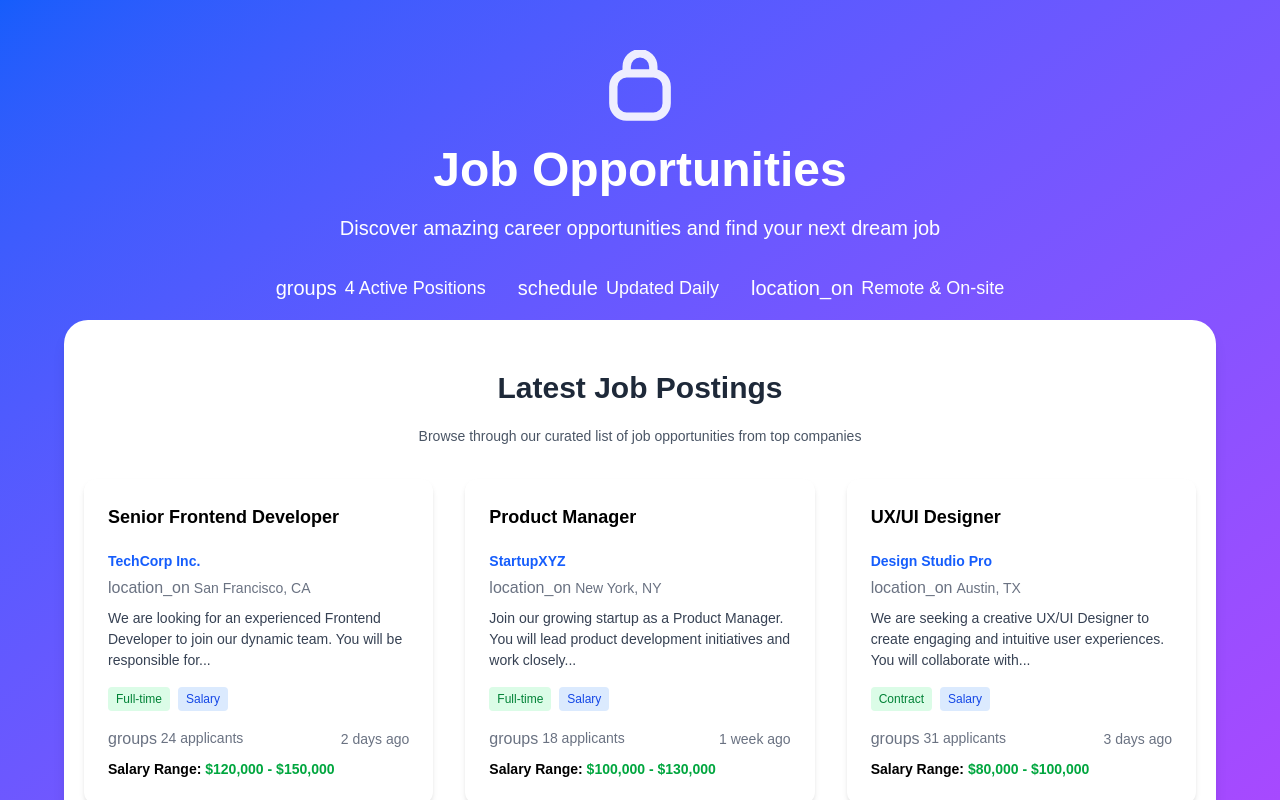
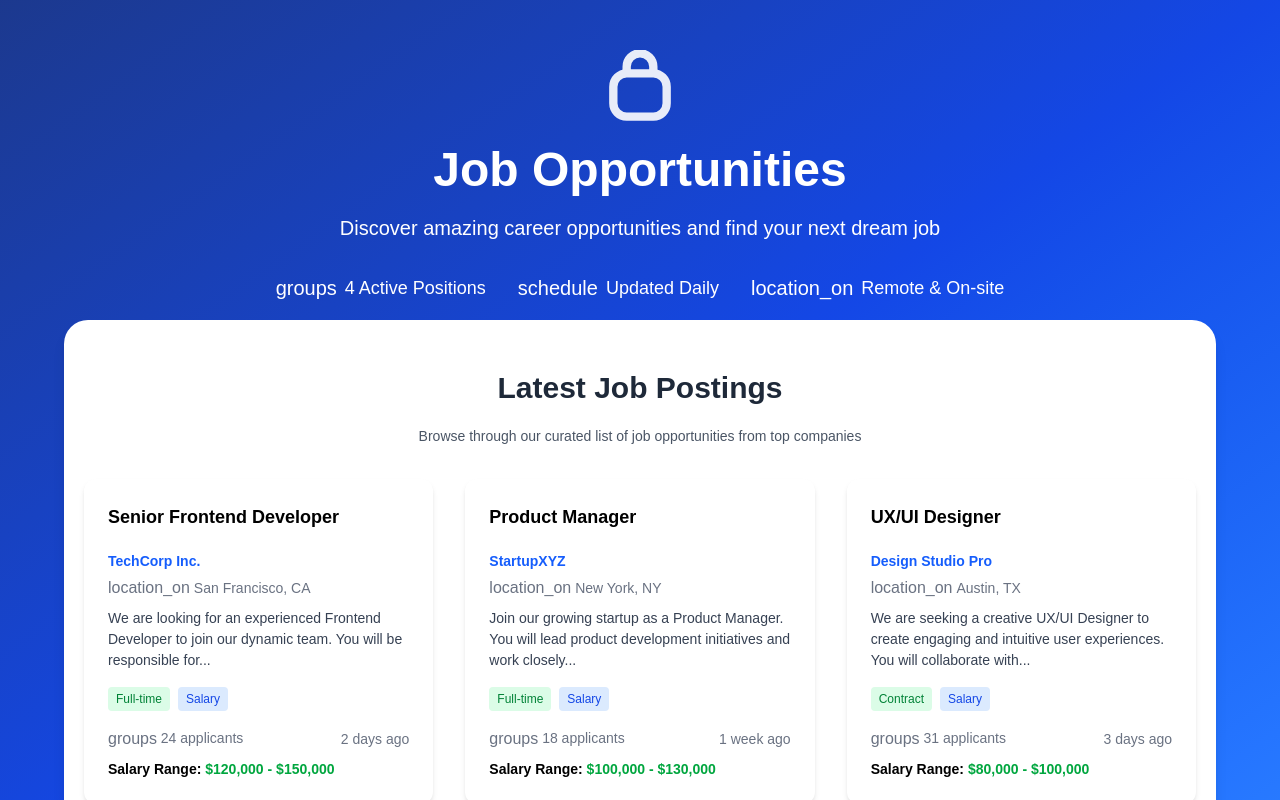
Before and after one commit to kaveenskn/InternQuest-web-Group2, a React (Vite) app: page /about in a window 1280 px wide. Built offline with nearby package versions, Linux system fonts and the light colour scheme.

Commit message:
Backgroun color changed

```diff
--- a/src/pages/aboutpage.jsx
+++ b/src/pages/aboutpage.jsx
@@ -47,7 +47,7 @@ const jobData = [
 
 const AboutPage = () => {
   return (
-    <div className="min-h-screen bg-gradient-to-br from-blue-600 to-purple-500 pb-12">
+    <div className="min-h-screen bg-gradient-to-br from-blue-900 via-blue-700 to-blue-500 pb-12">
       {/* Hero Section */}
       <section className="flex flex-col items-center justify-center py-16 text-white">
         <div className="mb-4">
```
